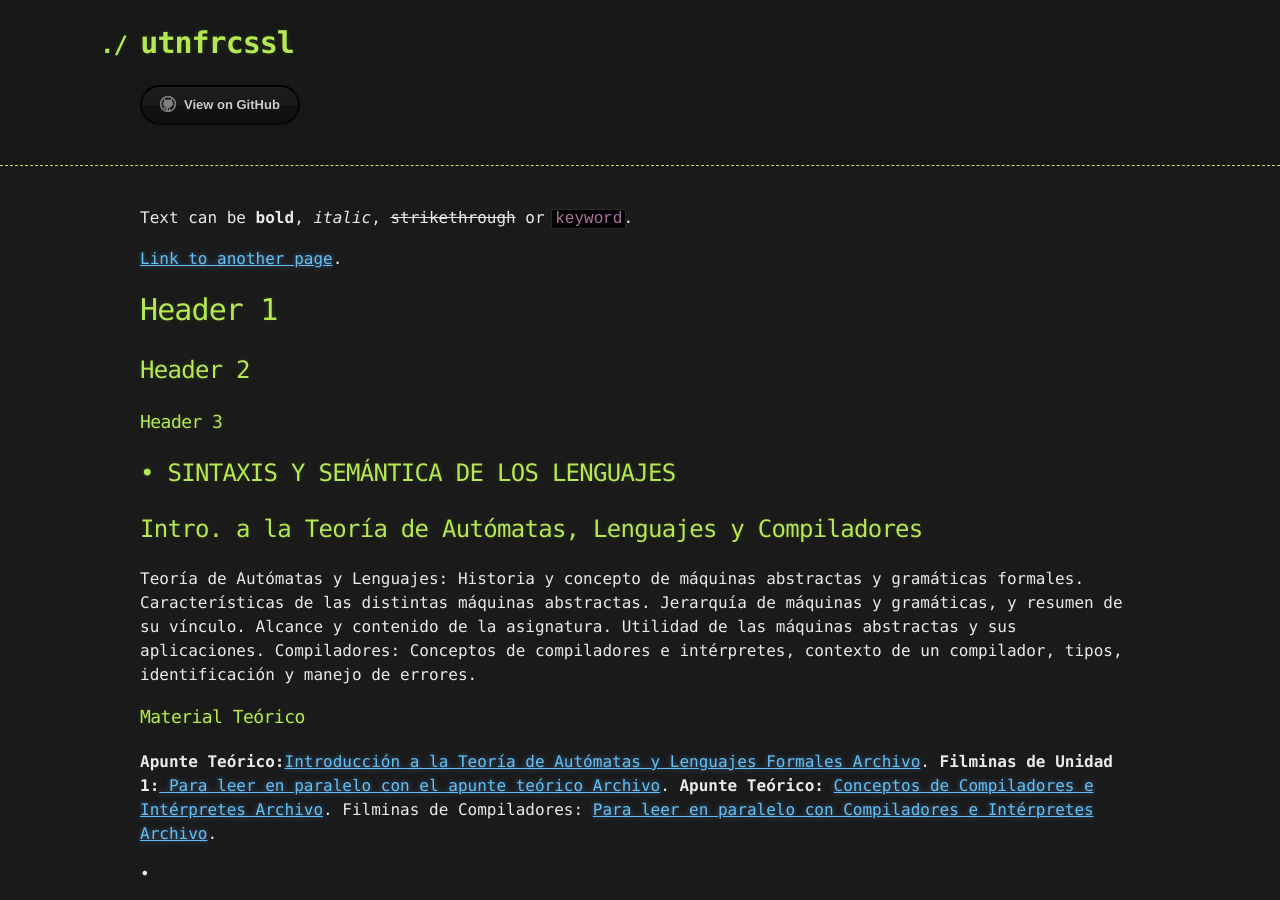
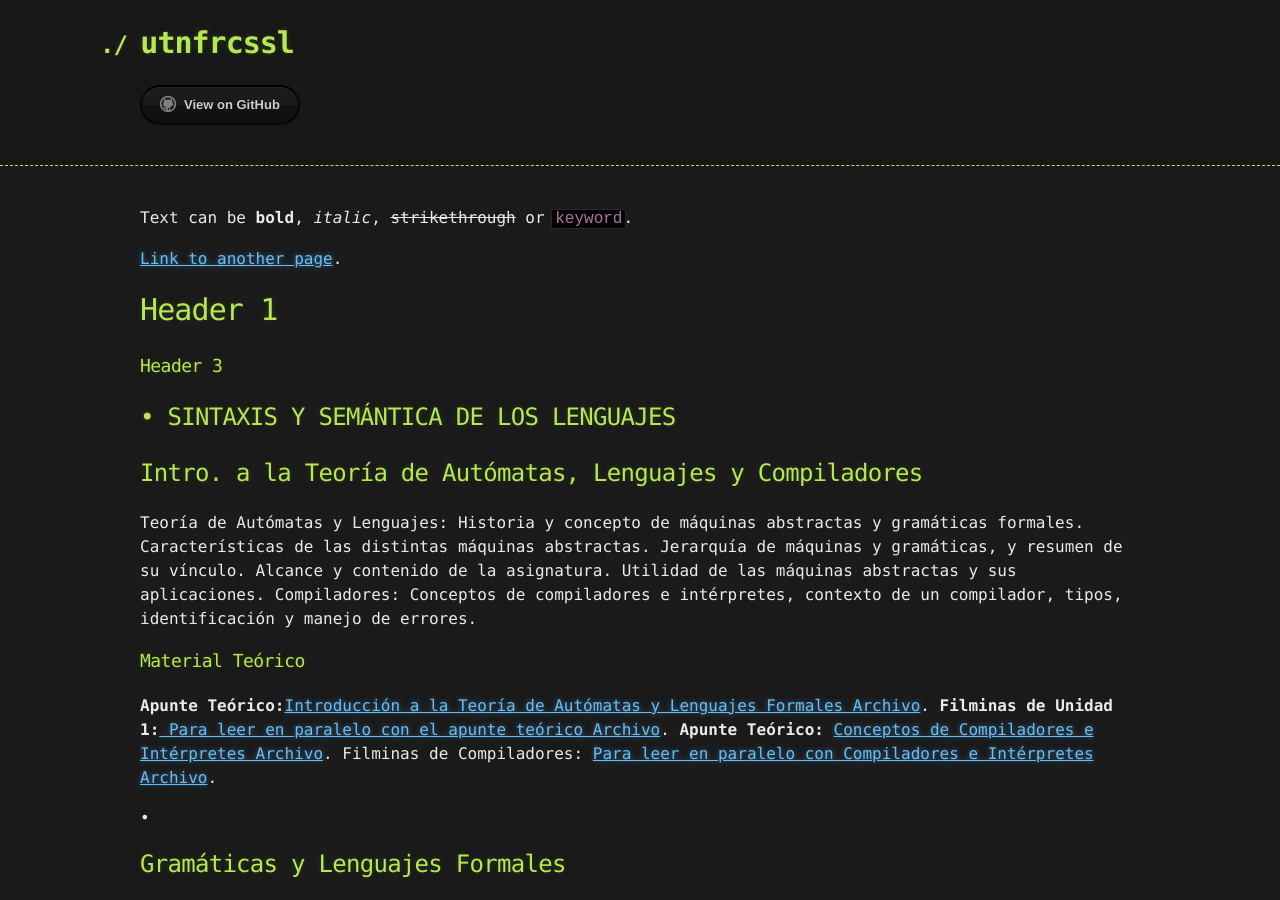
Before and after one commit to Ismael0351/utnfrcssl, a Jekyll site: the page built from index.md, in a window 1280 px wide and 900 px high. Built offline with Jekyll 4.4.1, drawn with Linux system fonts in a browser that asks for light colours; our own code applies the rules of GitHub Pages for plain Markdown files; the repository's description, which GitHub fills in, is left out.

Commit message:
Update index.md

```diff
--- a/index.md
+++ b/index.md
@@ -9,10 +7,6 @@ Text can be **bold**, _italic_, ~~strikethrough~~ or `keyword`.
 
 
 # Header 1
-
-
-
-## Header 2
 
 
 
```
Also changed, not shown: other parts of index.md (+1 -3 lines).
